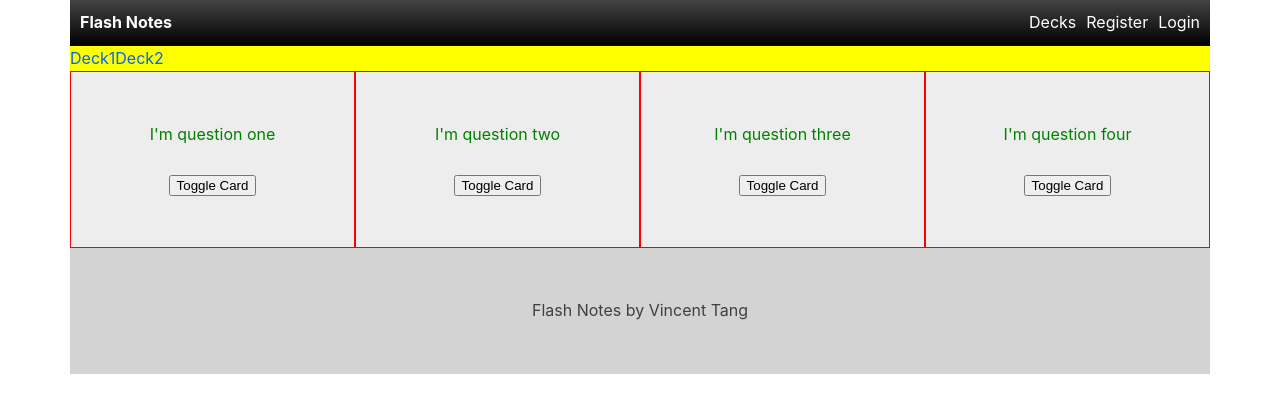
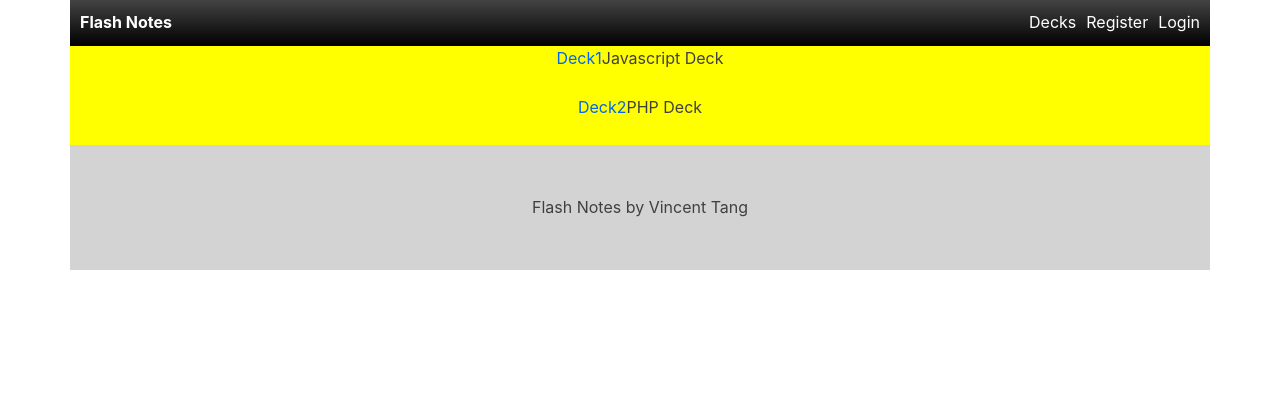
Before and after one commit to vincentntang/flashnotes-react, a React (Create React App) app in the folder frontend/: page /decks in a window 1280 px wide. Shown: the top 412 px of the page. Built offline with nearby package versions, Linux system fonts and the light colour scheme.

Commit message:
added deck links

```diff
--- a/frontend/src/components/decks/Decks.js
+++ b/frontend/src/components/decks/Decks.js
@@ -40,18 +40,16 @@ export default class Cards extends Component {
     if (decks.length === 0) {
       deckContent = <Spinner />;
     } else {
-      deckContent = this.state.cards.map(card => (
-        <CardItem key={card.id} card={card} />
-      ));
+      deckContent = this.state.decks.map(deck => {
+        return (
+          <DeckBody>
+            <Link to={`/decks/${deck.id}`}>{deck.id}</Link>
+            <p>{deck.title}</p>
+          </DeckBody>
+        );
+      });
     }
     console.log(this.state.decks);
-    return (
-      <DeckStyles>
-        {this.state.decks.map(deck => {
-          return <Link to={`/decks/${deck.id}`}>{deck.id}</Link>;
-        })}
-        <DeckBody>{deckContent}</DeckBody>
-      </DeckStyles>
-    );
+    return <DeckStyles>{deckContent}</DeckStyles>;
   }
 }
```
Also changed, not shown: 1 other file (tests, documents, lock files or other folders).
